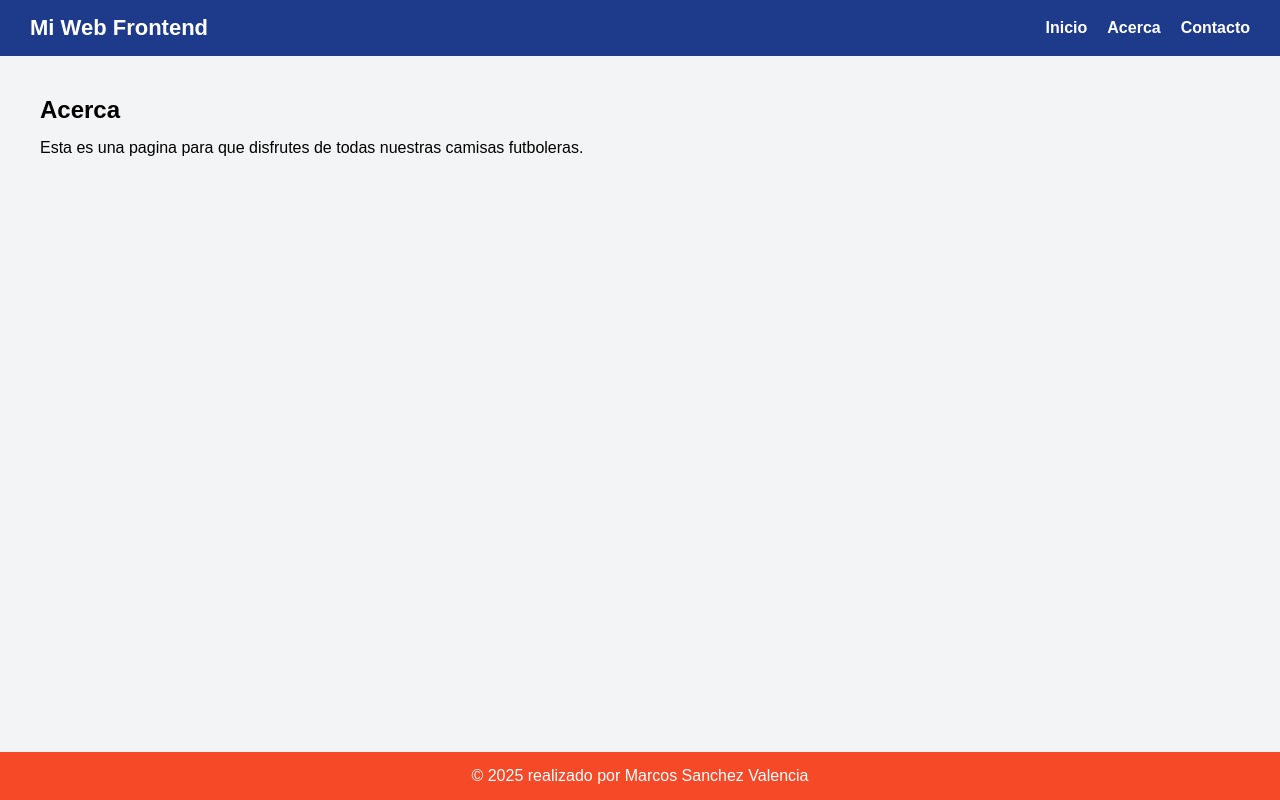
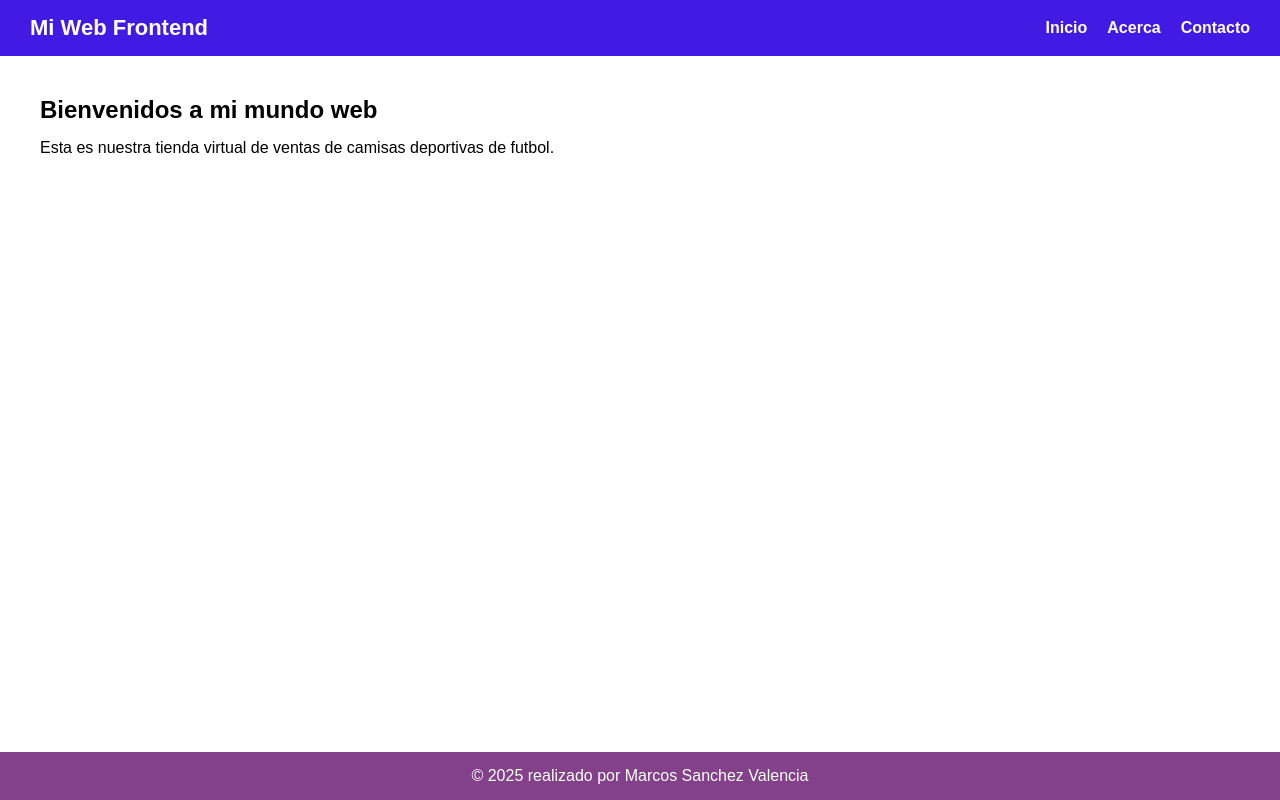
Before and after one commit to sanchezvalenciamarcos462-dev/futcol, a PHP site: page /acerca.php in a window 1280 px wide. Run offline with PHP 8.4, Linux system fonts and the light colour scheme.

Commit message:
Update acerca.php

```diff
--- a/acerca.php
+++ b/acerca.php
@@ -1,13 +1,12 @@
 <php>
+
 </php>
-
 
 <!DOCTYPE html>
 <html lang="es">
 <head>
   <meta charset="UTF-8">
   <meta name="viewport" content="width=device-width, initial-scale=1.0">
-  <link rel="icon" href="ruta/a/tu/favicon.ico" type="image/x-icon">
   <title>Futcol</title>
   <style>
     * {
@@ -25,7 +24,7 @@
 
     /* ====== Header ====== */
     header {
-      background: #1e3a8a;
+      background: #411BE3;
       color: white;
       padding: 15px 30px;
       display: flex;
@@ -58,7 +57,7 @@
     main {
       flex: 1;
       padding: 40px;
-      background: #f3f4f6;
+      background: #FFFFFF;
     }
 
     main h2 {
@@ -67,7 +66,7 @@
 
     /* ====== Footer ====== */
     footer {
-      background: #F54928;
+      background: #83418A;
       color: white;
       text-align: center;
       padding: 15px 0;
@@ -76,19 +75,16 @@
 </head>
 <body>
 
-    <!-- Header con menú -->
+  <!-- Header con menú -->
  <?php include("menu.php"); ?>
 
-  <!-- Contenido -->
   <main>
-    <h2>Acerca</h2>
-    <p>Esta es una pagina para que disfrutes de todas nuestras camisas futboleras.</p>
+    <h2>Bienvenidos a mi mundo web</h2>
+    <p>Esta es nuestra tienda virtual de ventas de camisas deportivas de futbol.</p>
   </main>
 
-  <!-- Footer -->
   <footer>
     <p>© 2025 realizado por Marcos Sanchez Valencia</p>
   </footer>
-
 </body>
 </html>
```
